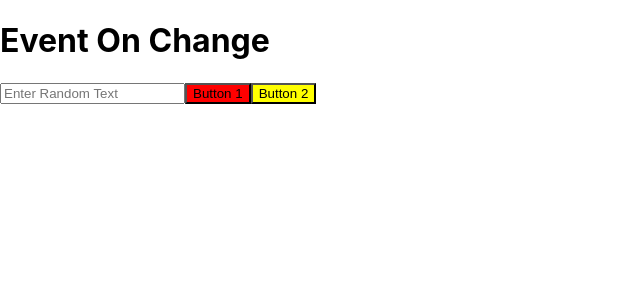
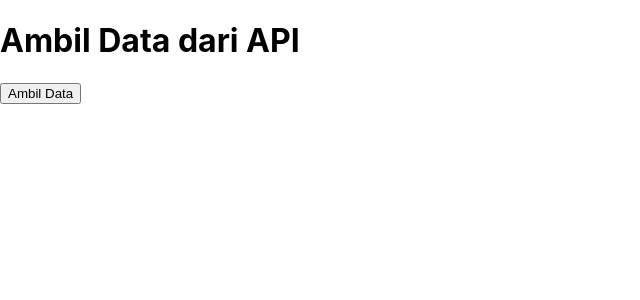
Before and after one commit to masdefry/IntroReactJS_JCWDL-001, a React (Create React App) app: page / in a window 1280 px wide. Shown: the top 300 px of the page, without its empty margins (0-640 px from the left). Built offline with nearby package versions, Linux system fonts and the light colour scheme.

Commit message:
Fetch Data

```diff
--- a/package.json
+++ b/package.json
@@ -6,6 +6,7 @@
     "@testing-library/jest-dom": "^5.16.2",
     "@testing-library/react": "^12.1.3",
     "@testing-library/user-event": "^13.5.0",
+    "axios": "^0.26.0",
     "react": "^17.0.2",
     "react-dom": "^17.0.2",
     "react-scripts": "5.0.0",
--- a/src/App.js
+++ b/src/App.js
@@ -4,6 +4,7 @@ import Component2 from './FunctionComponent'
 import Counting from './Counting';
 import Sapa from './Sapa';
 import OnChange from './OnChange';
+import FetchData from './FetchData';
 
 function App() {
   return (
@@ -14,7 +15,8 @@ function App() {
 
       {/* <Counting /> */}
       {/* <Sapa /> */}
-      <OnChange />
+      {/* <OnChange /> */}
+      <FetchData />
     </div>
   );
 }
--- /dev/null
+++ b/src/FetchData.jsx
@@ -0,0 +1,46 @@
+import React from 'react'
+import Axios from 'axios'
+
+class FetchData extends React.Component{
+
+    state = {
+        data: null
+    }
+
+    onFetchData = () => {
+        Axios.get('https://cat-fact.herokuapp.com/facts')
+        .then((res) => {
+            this.setState({data: res.data})
+            console.log('Respon Success')
+        })
+        .catch((err) => {
+            console.log(err)
+            console.log('Respon Error')
+        })
+    }
+
+    render(){
+        return(
+            <div>
+                <h1>
+                    Ambil Data dari API
+                </h1>
+                {
+                    this.state.data === null?
+                        null
+                    :
+                        this.state.data.map((val) => {
+                            return(
+                                <div>
+                                    <h5> {val.text} </h5>
+                                </div>
+                            )
+                        })
+                }
+                <input type="button" value="Ambil Data" onClick={this.onFetchData} />
+            </div>
+        )
+    }
+}
+
+export default FetchData
--- a/src/FunctionComponent.jsx
+++ b/src/FunctionComponent.jsx
@@ -1,6 +1,9 @@
 import React from 'react';
 
 function Component2(){
+
+    [nama, setNama] = useState(null)
+
     return(
         <h1>
             Ini Function Component
```
Also changed, not shown: 1 other file (tests, documents, lock files or other folders).
